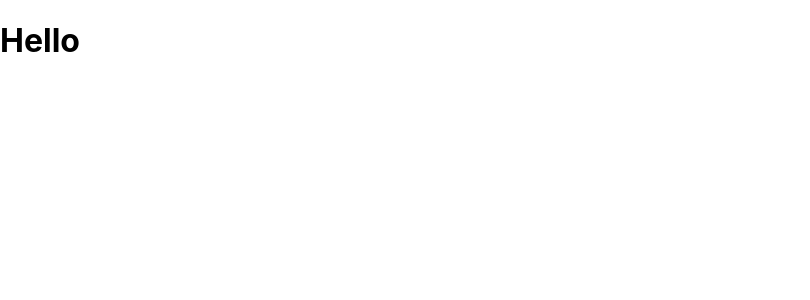
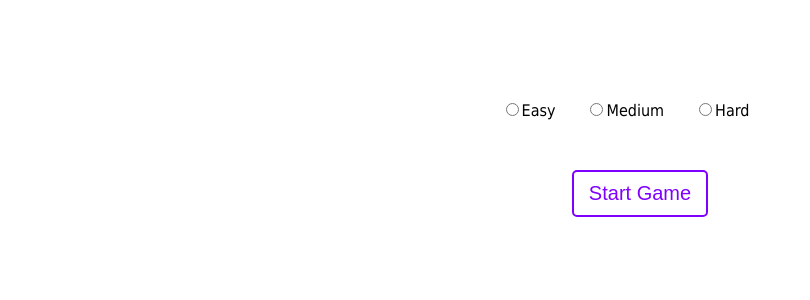
Before and after one commit to StefanStanisic/Alphabet-Reflex, a React (Create React App) app: page / in a window 1280 px wide. Shown: the top 300 px of the page, without its empty margins (0-810 px from the left). Built offline with nearby package versions, Linux system fonts and the light colour scheme.

Commit message:
Added difficulty setter and game start/

```diff
--- a/src/App.js
+++ b/src/App.js
@@ -1,9 +1,11 @@
 import React from "react";
+
+import HomePage from "./pages/homepage/homepage.component";
 
 function App() {
   return (
     <div className="App">
-      <h1>Hello</h1>
+      <HomePage></HomePage>
     </div>
   );
 }
--- a/src/index.css
+++ b/src/index.css
@@ -1,13 +1,6 @@
 body {
   margin: 0;
-  font-family: -apple-system, BlinkMacSystemFont, 'Segoe UI', 'Roboto', 'Oxygen',
-    'Ubuntu', 'Cantarell', 'Fira Sans', 'Droid Sans', 'Helvetica Neue',
-    sans-serif;
+  font-family: Tahoma, sans-serif;;
   -webkit-font-smoothing: antialiased;
   -moz-osx-font-smoothing: grayscale;
 }
-
-code {
-  font-family: source-code-pro, Menlo, Monaco, Consolas, 'Courier New',
-    monospace;
-}
--- a/src/index.js
+++ b/src/index.js
@@ -4,8 +4,6 @@ import './index.css';
 import App from './App';
 
 ReactDOM.render(
-  <React.StrictMode>
-    <App />
-  </React.StrictMode>,
+    <App />,
   document.getElementById('root')
 );
--- /dev/null
+++ b/src/pages/homepage/homepage.component.jsx
@@ -0,0 +1,33 @@
+import React, { useState, useEffect } from 'react';
+
+import './homepage.styles.css';
+
+const HomePage = () => {
+  const [gameStarted, setGameStarted] = useState('false');
+  const [gameDifficulty, setGameDifficulty] = useState('');
+
+  return (
+    <div className='main-container'>
+      <div className='difficulty-container'>
+        <form className='difficulty' id="form">
+          <input type="radio" name="difficulty" value="Easy" onClick={() => {setGameDifficulty('Easy')}} />
+          <label>Easy</label>
+          <input type="radio" name="difficulty" value="Medium" onClick={() => {setGameDifficulty('Medium')}} />
+          <label>Medium</label>
+          <input type="radio" name="difficulty" value="Hard" onClick={() => {setGameDifficulty('Hard')}} />
+          <label>Hard</label>
+        </form>
+      </div>
+
+      <div className='start-button-container'>
+        {
+          gameStarted ?
+            <button className='start-stop-button' onClick={() => setGameStarted(!gameStarted)}>Start Game</button>
+          : <button className='start-stop-button' onClick={() => setGameStarted(!gameStarted)}>Stop Game</button>
+        }
+      </div>
+    </div>
+  );
+};
+
+export default HomePage;
--- /dev/null
+++ b/src/pages/homepage/homepage.styles.css
@@ -0,0 +1,37 @@
+.main-container {
+  margin: 100px;
+  display: flex;
+  flex-flow: row wrap;
+  flex: 0 0 100%;
+  justify-content: center;
+}
+
+.difficulty-container {
+  display: flex;
+  flex-flow: row wrap;
+  flex: 0 0 100%;
+  justify-content: center;
+}
+
+label {
+  margin-right: 30px;
+}
+
+.start-button-container {
+  margin-top: 50px;
+}
+
+.start-stop-button {
+  background-color: white;
+  border: 2px solid #7F00FF;
+  border-radius: 5px;
+  color: #7F00FF;
+  padding: 10px 15px;
+  font-size: 20px;
+  transition: 300ms ease-in-out all;
+}
+
+.start-stop-button:hover {
+  background-color: #7F00FF;
+  color: white;
+}
```
